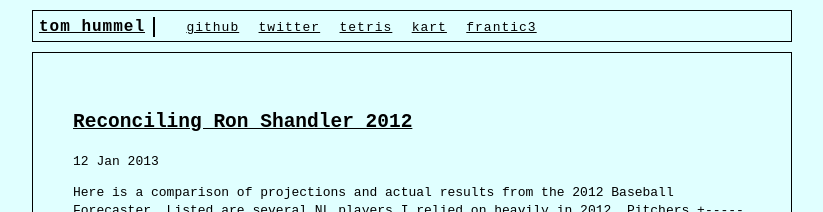
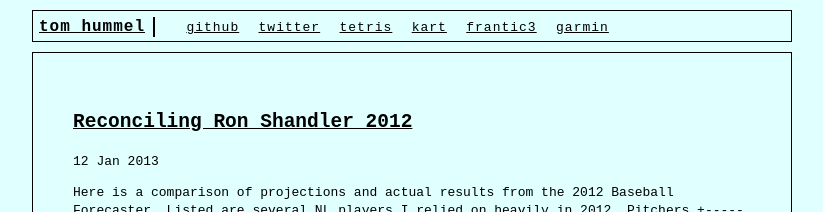
Before and after one commit to tphummel/blog, a Jekyll site: the page built from index.html, in a window 1280 px wide and 900 px high. Shown: the top 212 px of the window, without its empty margins (228-1051 px from the left). Built offline with Jekyll 4.4.1, drawn with Linux system fonts in a browser that asks for light colours; Markdown is read by kramdown in place of the engine named in the settings.

Commit message:
added garmin-connect profile to header links

```diff
--- a/_includes/header-links.html
+++ b/_includes/header-links.html
@@ -5,4 +5,5 @@
   <span><a href="/tetris">tetris</a></span>
   <span><a href="/kart">kart</a></span>
   <span><a href="http://frantic3.blogspot.com">frantic3</a></span>
+  <span><a href="http://connect.garmin.com/profile/tphummel">garmin</a></span>
 </div>
```
